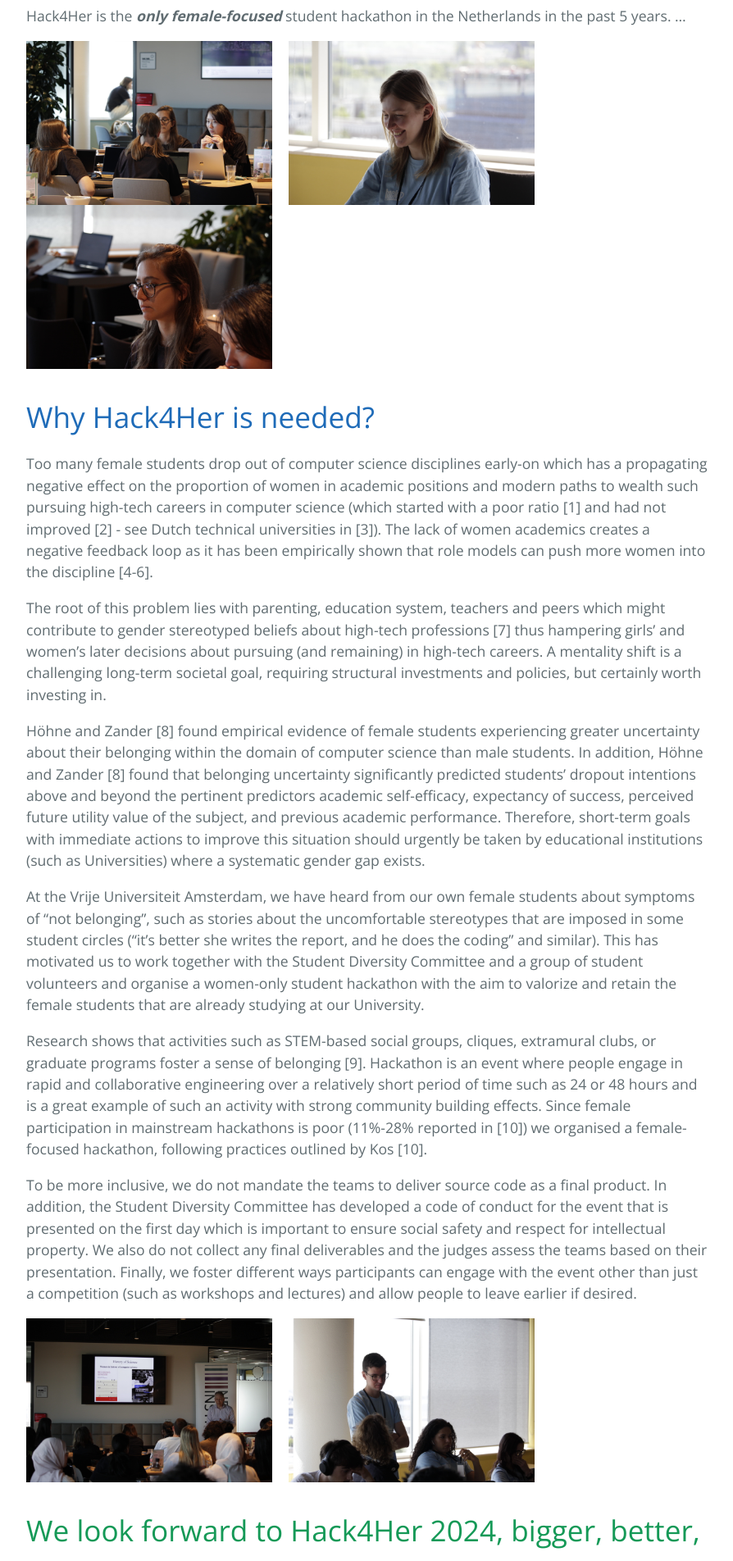
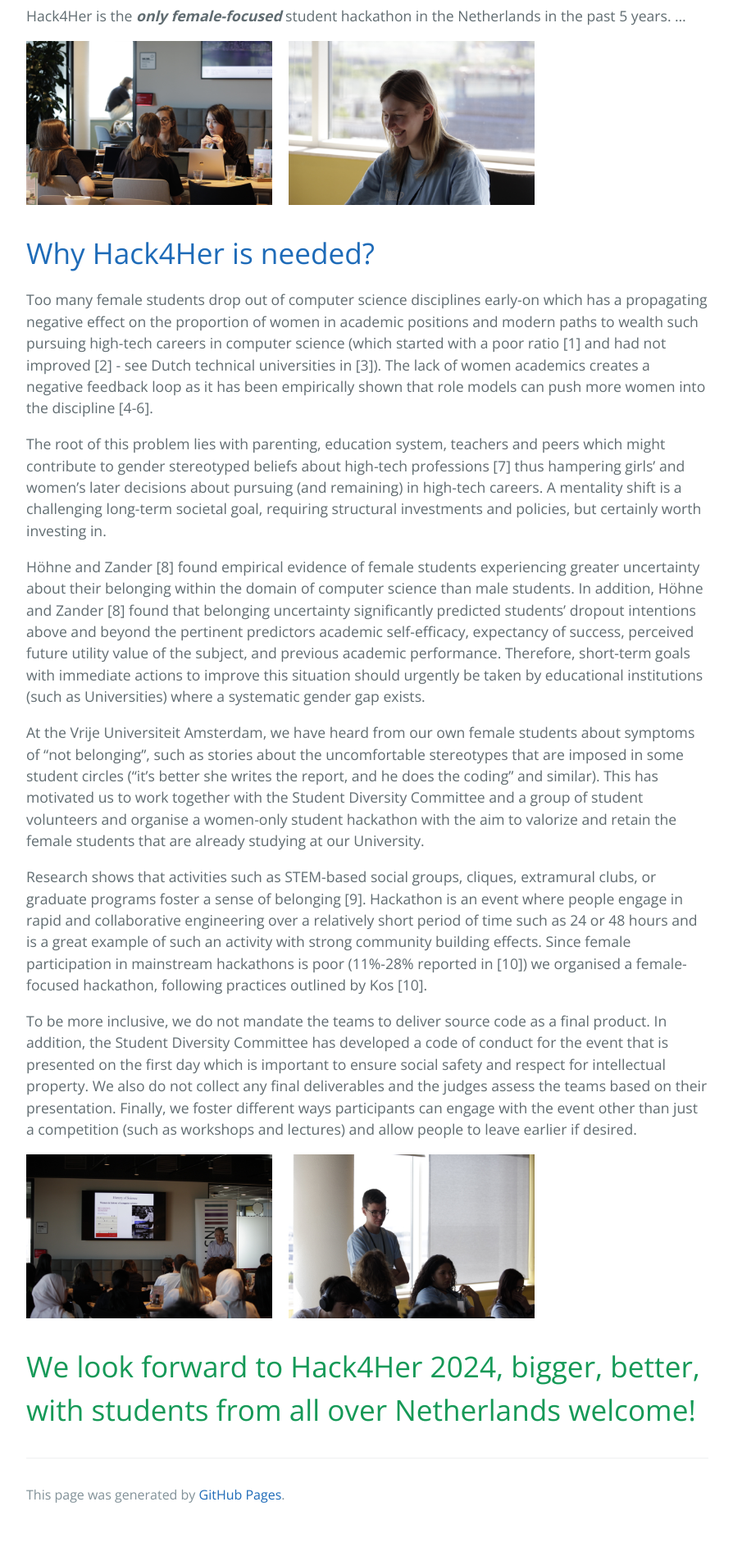
Before and after one commit to hack4her/hack4her.github.io, a Jekyll site: the page built from index.md, in a window 1280 px wide. Shown: the part 545-2449 px from the top of the page at 82% size, without its empty margins (192-1086 px from the left). Built offline with Jekyll 4.4.1, drawn with Linux system fonts in a browser that asks for light colours; after the commit the page ends 2412 px from its top, so only the background shows below that.

Commit message:
Update index.md

```diff
--- a/index.md
+++ b/index.md
@@ -10,7 +10,6 @@
 <div style="display: flex; flex-wrap: wrap;">
     <img src="elisa_team.png" alt="Image 4" width="300" style="margin-right: 20px;"/>
     <img src="lieve_pic.png" alt="Image 5" width="300" style="margin-right: 20px;"/>
-    <img src="elisa_pic.png" alt="Image 6" width="300" style="margin-right: 20px;"/>
 </div>
 
 # <a id="anchor-why">Why Hack4Her is needed?</a>
```
